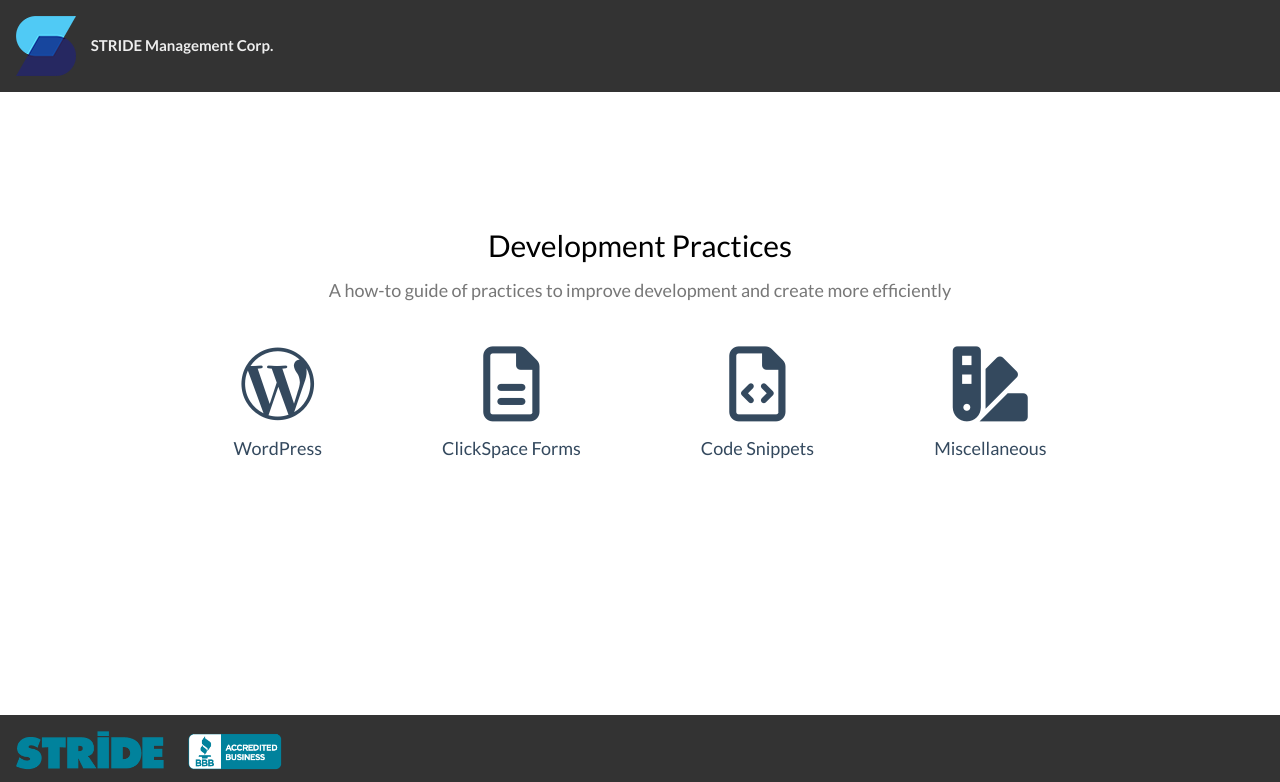
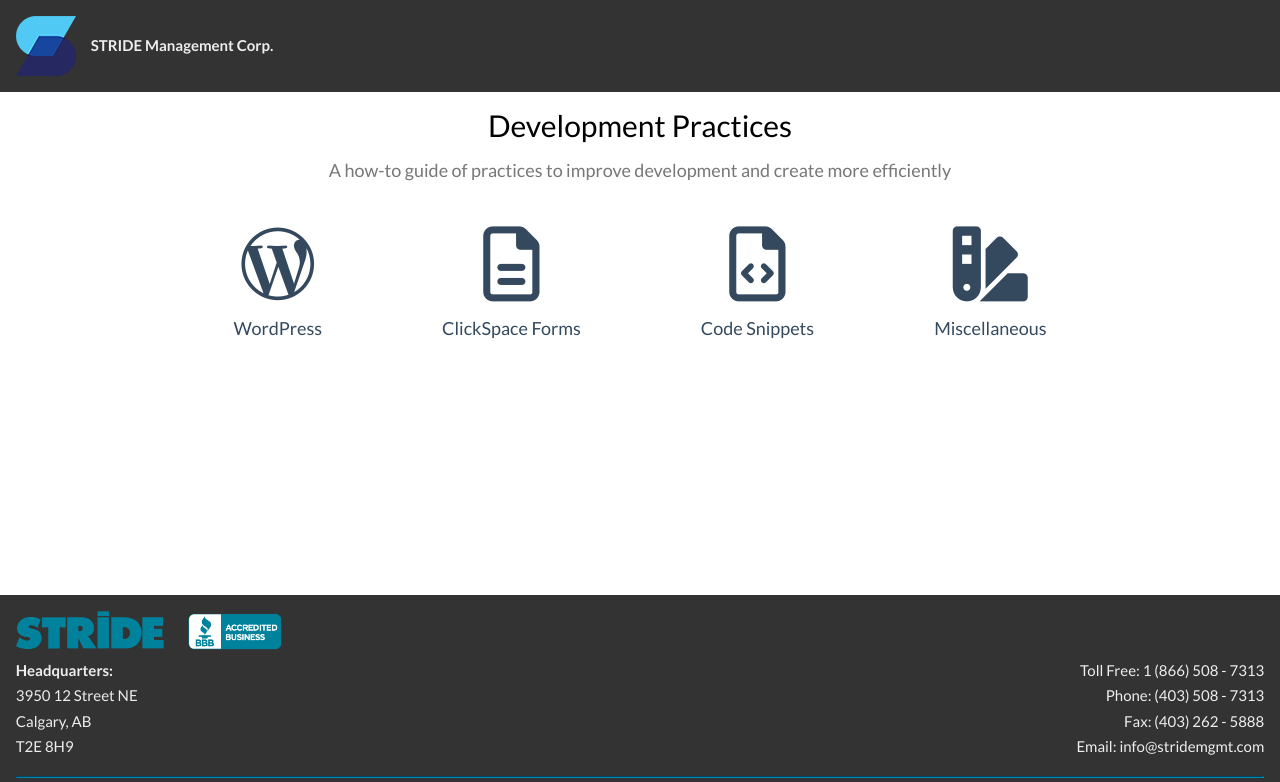
Before and after one commit to jshaw990/stride-docs, a React (Create React App) app: page / in a window 1280 px wide. Shown: the top 782 px of the page. Built offline with nearby package versions, Linux system fonts and the light colour scheme; the HTML template or start-up script is replaced by a standard one.

Commit message:
Removed ugly top margin.

```diff
--- a/src/pages/landing/Landing.styles.scss
+++ b/src/pages/landing/Landing.styles.scss
@@ -23,7 +23,7 @@
 
 @media only screen and (min-width: 601px) {
 	.landing-page {
-		margin: 15vh 0 30vh;
+		margin: 0 0 30vh;
 		.categories {
 			flex-direction: row;
 			.item {
--- a/src/pages/miscellaneous/Miscellaneous.styles.scss
+++ b/src/pages/miscellaneous/Miscellaneous.styles.scss
@@ -22,7 +22,7 @@
 
 @media only screen and (min-width: 601px) {
 	.miscellaneous-page {
-		margin: 15vh 0 30vh;
+		margin: 0 0 30vh;
 		.categories {
 			flex-direction: row;
 			align-items: flex-start;
--- a/src/pages/wordpress/WordPress.styles.scss
+++ b/src/pages/wordpress/WordPress.styles.scss
@@ -22,7 +22,7 @@
 
 @media only screen and (min-width: 601px) {
 	.wordpress-page {
-		margin: 15vh 0 30vh;
+		margin: 0 0 30vh;
 		.categories {
 			flex-direction: row;
 			align-items: flex-start;
```
